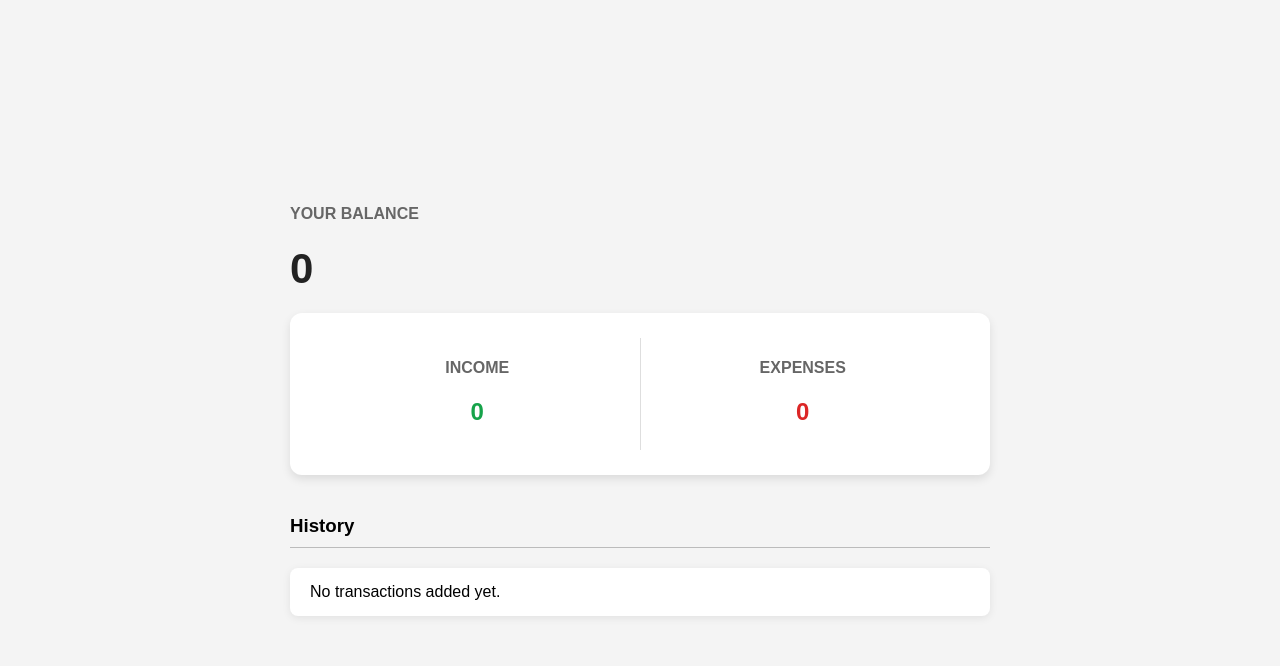
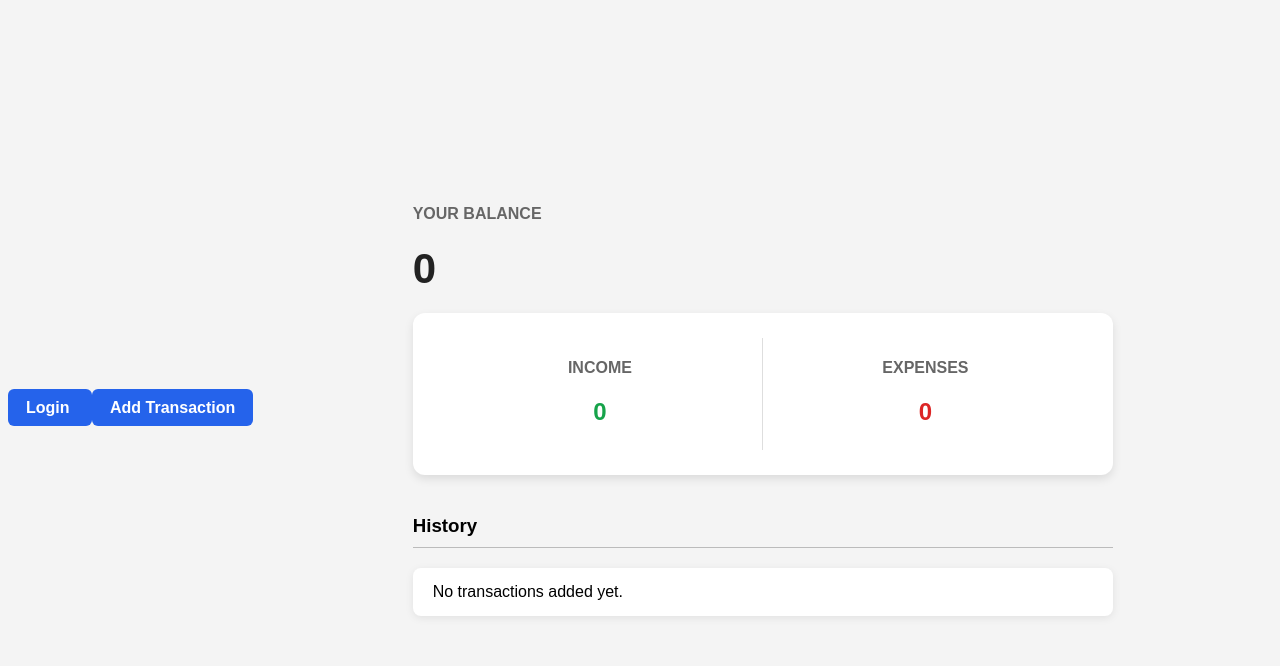
Before and after one commit to Dev-Suvo/Finance-Tracker, a Django app: page / in a window 1280 px wide. Shown: the top 666 px of the page. Run offline with Django 5.2, Linux system fonts and the light colour scheme; data that the repository does not hold is empty.

Commit message:
models update and link

```diff
--- a/tracker/models.py
+++ b/tracker/models.py
@@ -2,9 +2,8 @@ from django.db import models
 import uuid
 
 class BaseModel(models.Model):
-    uuid = models.UUIDField(default=uuid.uuid4, primary_key= True, editable= False)
-    created_at = models.DateField(auto_now= True)
-    updated_at = models.DateField(auto_now_add= True)
+    created_at = models.DateField(auto_now_add=True)
+    updated_at = models.DateField(auto_now=True)
 
     class Meta:
         abstract = True
@@ -23,5 +22,6 @@ class BaseModel(models.Model):
 
 
 class Transaction(BaseModel):
+    transaction_id = models.UUIDField(default=uuid.uuid4, primary_key= True, editable= False)
     description = models.CharField(max_length= 100)
     amount = models.FloatField()
--- a/tracker/templates/index.html
+++ b/tracker/templates/index.html
@@ -1,6 +1,18 @@
 {% extends "base.html" %}
 
 {% block start %}
+
+<div class="nav-links">
+
+    <a href="{% url 'login' %}" class="nav-btn">
+        Login
+    </a>
+
+    <a href="{% url 'transacion' %}" class="nav-btn">
+        Add Transaction
+    </a>
+
+</div>
 
 <div class="container">
 
@@ -34,7 +46,7 @@
             <div>
                 <span>${{ transaction.amount }}</span>
 
-                <a href="{% url 'deleteTransaction' transaction.uuid %}" class="delete-btn">
+                <a href="{% url 'deleteTransaction' transaction.transaction_id %}" class="delete-btn">
                     x
                 </a>
             </div>
--- a/tracker/templates/style.html
+++ b/tracker/templates/style.html
@@ -1,4 +1,35 @@
 <style>
+
+    #inedxpagelink
+
+
+    .nav-links{
+    display: flex;
+    gap: 15px;
+    margin-bottom: 25px;
+    }
+
+    .nav-btn{
+    text-decoration: none;
+
+    background-color: #2563eb;
+    color: white;
+
+    padding: 10px 18px;
+
+    border-radius: 6px;
+
+    font-weight: 600;
+
+    transition: 0.3s;
+    }
+
+    .nav-btn:hover{
+    background-color: #1d4ed8;
+    }
+
+    #end--
+
 
     body{
     background-color: #f4f4f4;
--- a/tracker/urls.py
+++ b/tracker/urls.py
@@ -7,6 +7,6 @@ urlpatterns = [
     path('register/', register, name='register'),
     path('wallet/', wallet, name='wallet'),
     path('transaction/', Transaction_page, name='transacion'),
-    path('delete-transaction/<uuid>',deleteTransaction, name='deleteTransaction'),
+    path('delete-transaction/<transaction_id>',deleteTransaction, name='deleteTransaction'),
 
 ]
--- a/tracker/views.py
+++ b/tracker/views.py
@@ -7,7 +7,7 @@ from django.db.models import Sum
 
 def index(request):
 
-    context ={'transactions' : Transaction.objects.all().order_by('-uuid'),
+    context ={'transactions' : Transaction.objects.all().order_by('-created_at'),
               'balance' : Transaction.objects.all().aggregate(balance = Sum('amount'))['balance'] or 0,
               'income' : Transaction.objects.filter(amount__gte = 0).aggregate(income = Sum('amount'))['income'] or 0,
               'expense' : Transaction.objects.filter(amount__lte = 0).aggregate(expense= Sum('amount'))['expense'] or 0,
@@ -63,6 +63,6 @@ def Transaction_page(request):
 
 
 
-def deleteTransaction(request,uuid):
-    Transaction.objects.get(uuid = uuid).delete()
+def deleteTransaction(request,transaction_id):
+    Transaction.objects.get(transaction_id = transaction_id).delete()
     return redirect('/')
```
Also changed, not shown: tracker/migrations/0003_rename_uuid_transaction_transaction_id.py (added), tracker/migrations/0004_alter_transaction_created_at_and_more.py (added).
